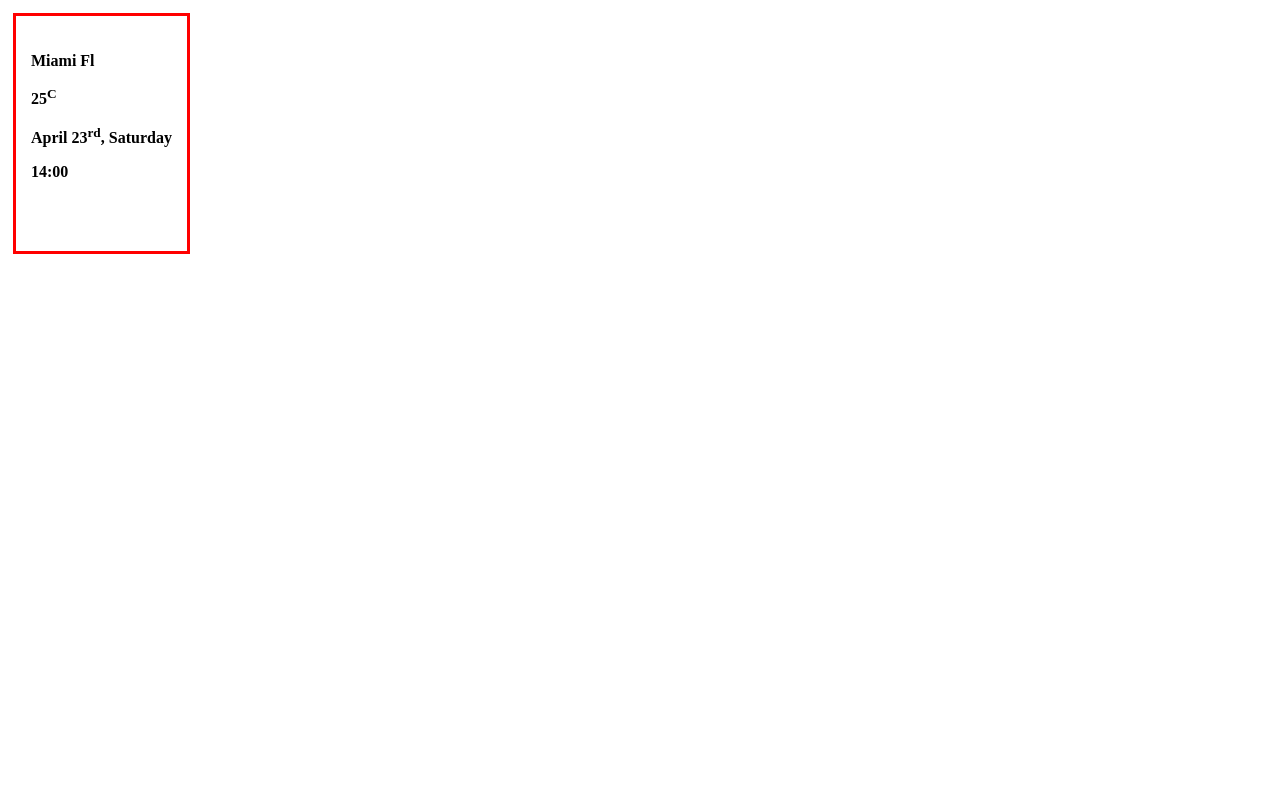
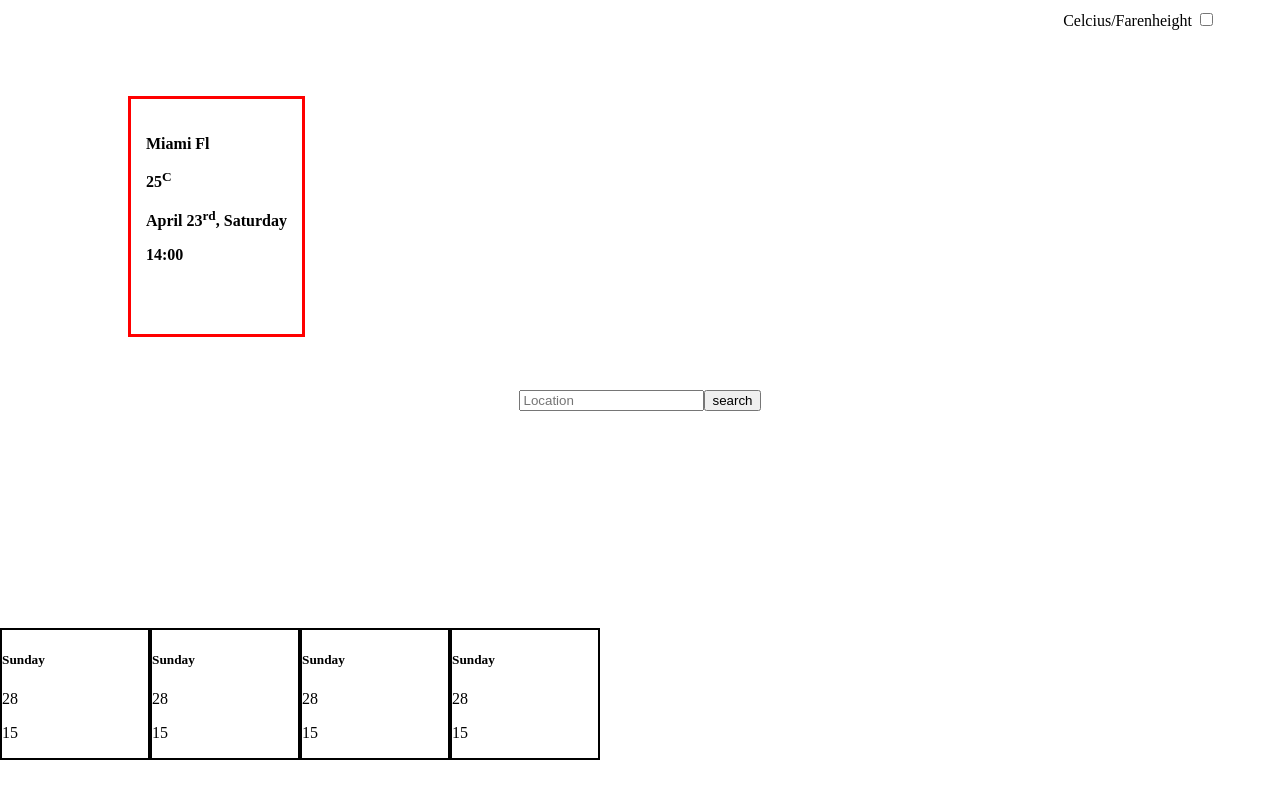
Before and after one commit to Diolemos/weatherApp, a plain HTML site: page index.html in a window 1280 px wide. Drawn offline with Linux system fonts and the light colour scheme.

Commit message:
build card deck

```diff
--- a/index.html
+++ b/index.html
@@ -24,8 +24,43 @@
     </div>
 
     <!-- Celcius farenheit toggle button -->
-    <label class="metric"> <input type="checkbox" name="" id="">
+    <label class="metric">Celcius/Farenheight <input type="checkbox" name="" id="">
     <div class="switch"></div></label>
+
+    <!-- input field -->
+    <!-- replace button in the future -->
+   <div><input type="text" placeholder="Location" id="locationInput"><button>search </button></div>
+
+      <!-- Weather forcast bottom jumbotron -->
+
+      <div id="forecast-card-deck">
+        <!-- card 1  -->
+          <div class="card">
+            <h5 class="fore-cast-title">Sunday</h5>
+            <p class="max-forecast">28</p>
+            <p class="min-forecast">15</p>
+          </div>
+        <!-- card 2  -->
+        <div class="card">
+          <h5 class="fore-cast-title">Sunday</h5>
+          <p class="max-forecast">28</p>
+          <p class="min-forecast">15</p>
+        </div>
+        <!-- card 3  -->
+        <div class="card">
+          <h5 class="fore-cast-title">Sunday</h5>
+          <p class="max-forecast">28</p>
+          <p class="min-forecast">15</p>
+        </div>
+        <!-- card 4  -->
+        <div class="card">
+          <h5 class="fore-cast-title">Sunday</h5>
+          <p class="max-forecast">28</p>
+          <p class="min-forecast">15</p>
+        </div>
+
+        </div>
+
 
 </body>
 </html>
--- a/style.css
+++ b/style.css
@@ -1,10 +1,16 @@
 *{box-sizing: border-box;}
-
+html{position: relative;}
 body{
     width: 100vw;
     height: 100vh;
     overflow: hidden;
     position: relative;
+    display: flex;
+
+    justify-content: center;
+    align-items: center;
+    margin: 0;
+    padding: 0%;
 }
 
 #weather-card{
@@ -17,16 +23,28 @@ body{
     padding: 15px;
     max-width: 300px;
     position: absolute;
-    left: 5px;
-    top: 5px;
+    left: 10%;
+    top: 12%;
 
 }
 
-
-.metric input{
-    display: none;
+.metric{
+    position: absolute;
+    right:5%;
+    top: 10px;
 }
 
-.metric{
-    position: relative;
+#forecast-card-deck{
+    position: absolute;
+    bottom: 5%;
+    width: 100%;
+    display: flex;
+
 }
+
+.card{
+    min-width: 150px;
+    max-width: 250px;
+    width: 5%;
+    border: 2px solid black;
+}
```
